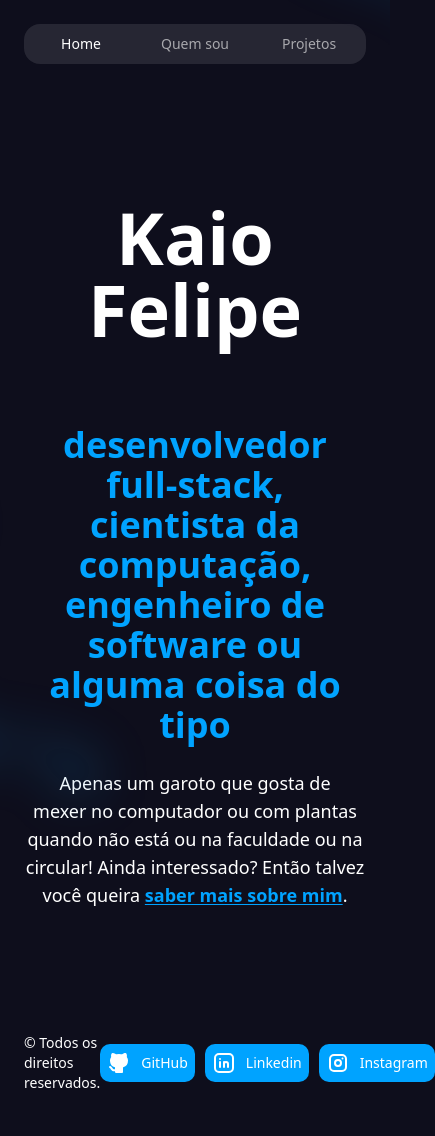
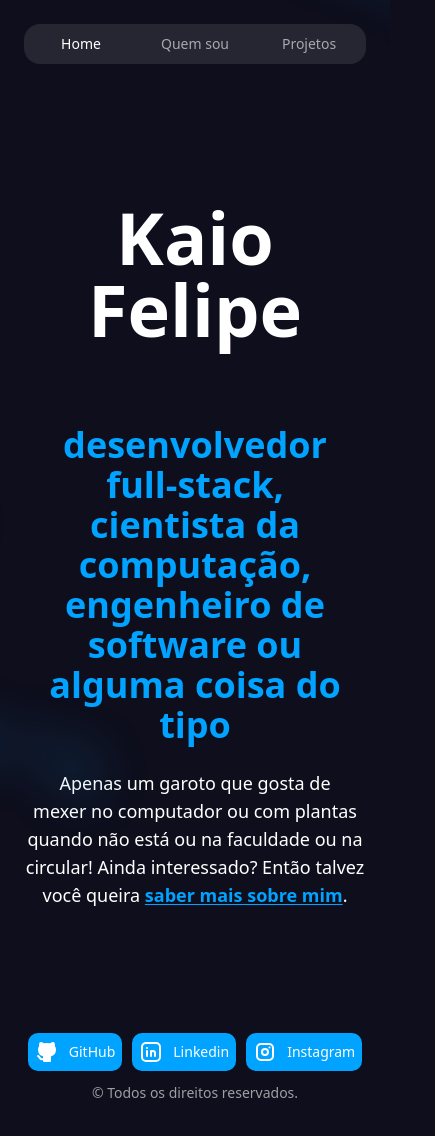
Before and after one commit to KaioFelps/haken-portfolio, a Next.js app: page / in a window 390 px wide. Shown: the top 1136 px of the page, 435 px wide, since content can reach past the window. Before the commit the page ends 1105 px from the top, so only its background shows below. Built offline with nearby package versions, Linux system fonts and the light colour scheme.

Commit message:
style: make a responsive update for Footer ui component

```diff
--- a/src/ui/footer.tsx
+++ b/src/ui/footer.tsx
@@ -1,11 +1,16 @@
 import { IconBrandGithubFilled, IconBrandInstagram, IconBrandLinkedin } from "@tabler/icons-react";
+import clsx from "clsx";
 
 import { config } from "@/app/layout";
 
 export function Footer() {
   return (
-    <footer className="flex items-center justify-between px-6 py-3 mt-28">
-      <span className="font-light text-sm">© Todos os direitos reservados.</span>
+    <footer className="
+        flex items-center justify-between px-6 py-3 mt-28
+        max-xs:flex-col max-xs:justify-center max-xs:gap-3 max-xs:pb-12
+        "
+    >
+      <Copyright className="max-xs:hidden" />
       <div className="flex gap-2.5">
         <a
           href={config.socials.github}
@@ -35,6 +40,13 @@ export function Footer() {
           Instagram
         </a>
       </div>
+
+      <Copyright className="xs:hidden text-white/60" />
     </footer>
   );
 }
+
+export const Copyright = ({ className }: { className?: string }) =>
+  <span className={clsx("font-light text-sm", className && className)}>
+    © Todos os direitos reservados.
+  </span>;
```
